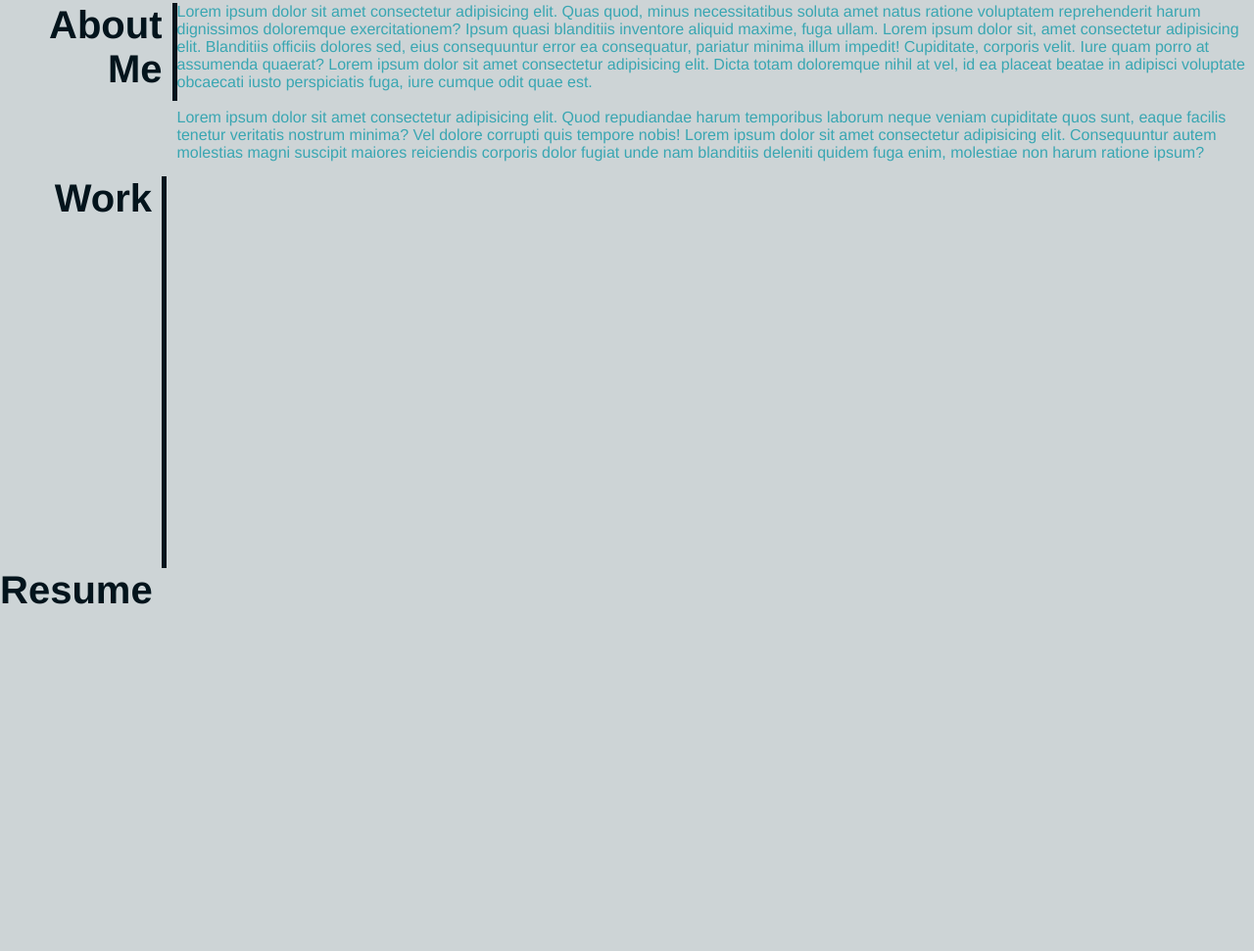
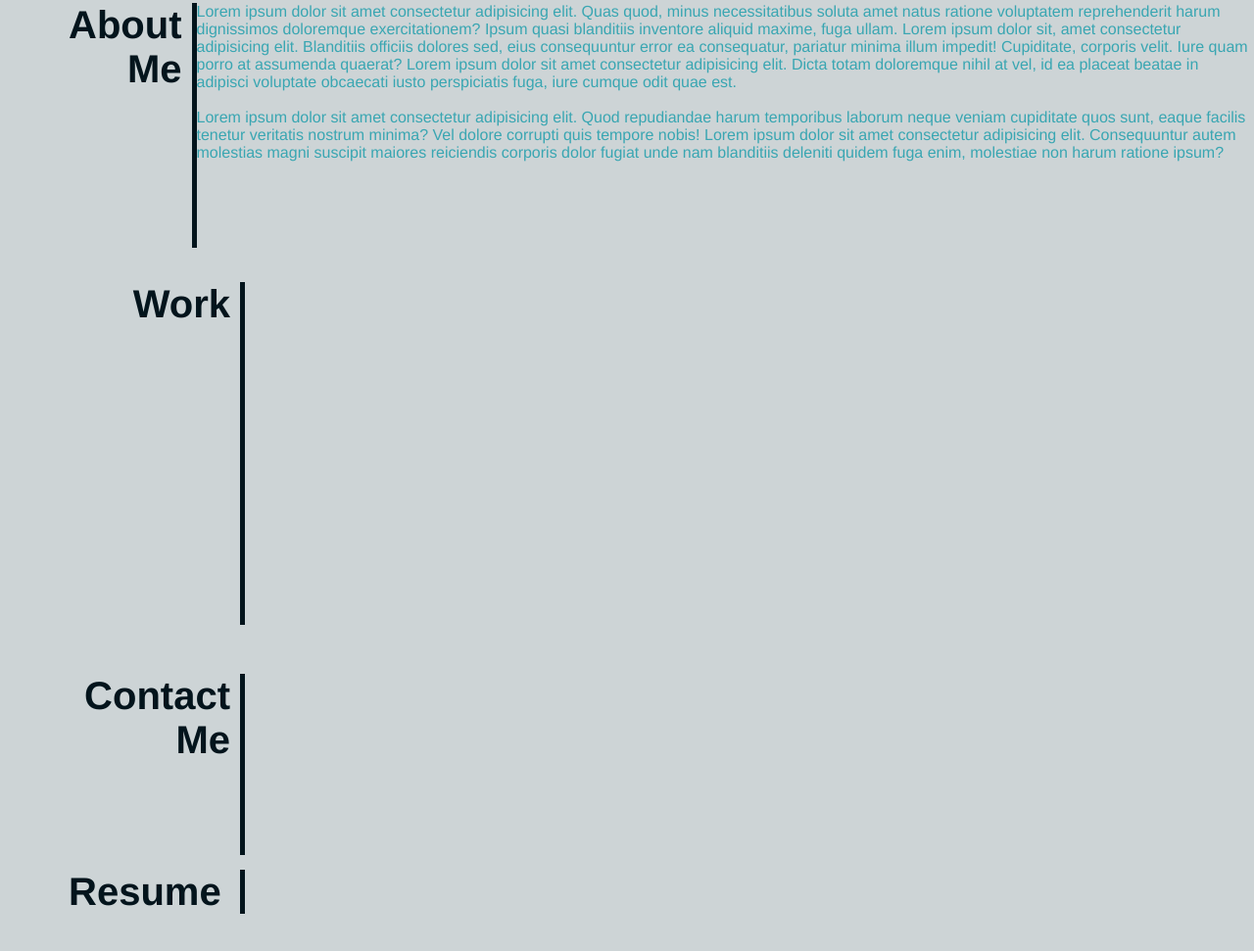
Before and after one commit to BrennenMcGill/BrennenMcGill-Portfolio, a plain HTML site: page index.html in a window 1280 px wide. Shown: the part 515-1486 px from the top of the page at 98% size. Before the commit the page ends 1140 px from the top, so only its background shows below. Drawn offline with Linux system fonts and the light colour scheme.

Commit message:
impovement to left side nav

```diff
--- a/assets/style.css
+++ b/assets/style.css
@@ -83,41 +83,79 @@ div h2 {
 article {
     display: flex;
     padding: 15px 0 15px 0;
+    height: 300px;
 }
 
 article h2 {
     font-size: 40px;
     color: var(--secondarycolor);
     height: 100px;
-    width: 200px;
-    padding: 0 10px 0 50px;
+    width: 300px;
+    padding: 0 10px 0 70px;
     text-align: right;
     border-right: 5px solid var(--secondarycolor);
+    height: 250px;
 }
 
 .article p {
     align-items: center;
     padding: 15px;
     margin: 15px 0;
-
+    width: 50%;
 }
 
-.nav-border-1 {
-
-}
 
 /* End of about me */
 
 /*start of Work */
 
 .work {
-    height: 400px;
-    width: 170px;
+    height: 350px;
+    width: 250px;
     text-align: right;
-    padding:0 10px 0 50px;
+    padding:0 10px 0 70px;
     border-right: 5px solid var(--secondarycolor);
 }
 
 .work-container {
     height: 400px;
+    display: flex;
+    padding: 0 0 15px 0;
 }
+
+/* End of work*/
+
+/* Start of contact*/
+
+.contact-container {
+    height: 200px;
+    display: flex;
+    padding: 0 0 15px 0;
+}
+
+.contact {
+    border-right: 5px solid var(--secondarycolor);
+    padding: 0 10px 0 70px;
+    display: flex;
+    flex-wrap: wrap;
+    width: 250px;
+    text-align: right;
+}
+
+/* End of contact */
+
+/* Start of resume */
+
+.resume-container {
+    height: 200px;
+    padding: 0 0 15px 0;
+}
+
+.resume {
+    border-right: 5px solid var(--secondarycolor);
+    width: 250px;
+    padding: 0 10px 0 70px;
+    display: flex;
+    flex-wrap: wrap;
+
+}
--- a/index.html
+++ b/index.html
@@ -28,8 +28,8 @@
 
     </div>
 
-    <article class="">
-        <h2 id="about-me" class="nav-border-1">About Me</h2>
+    <article id="about-me" class="about-me-container">
+        <h2  class="about-me">About Me</h2>
         <p>Lorem ipsum dolor sit amet consectetur adipisicing elit. Quas quod, minus necessitatibus soluta amet natus ratione voluptatem reprehenderit harum dignissimos doloremque exercitationem? Ipsum quasi blanditiis inventore aliquid maxime, fuga ullam. Lorem ipsum dolor sit, amet consectetur adipisicing elit. Blanditiis officiis dolores sed, eius consequuntur error ea consequatur, pariatur minima illum impedit! Cupiditate, corporis velit. Iure quam porro at assumenda quaerat? Lorem ipsum dolor sit amet consectetur adipisicing elit. Dicta totam doloremque nihil at vel, id ea placeat beatae in adipisci voluptate obcaecati iusto perspiciatis fuga, iure cumque odit quae est.
             <br>
             <br>
@@ -38,15 +38,15 @@
     </article>
 
     <div id="work" class="work-container">
-        <h2 class="work nav-border-2">Work</h2>
+        <h2 class="work">Work</h2>
     </div>
 
-    <div class="contact">
-        <h2 id="contact-me nav-border-3"></h2>
+    <div  id="contact-me" class="contact-container">
+        <h2 class="contact">Contact Me</h2>
     </div>
 
-    <div class="resume nav-border-4">
-        <h2 id="resume">Resume</h2>
+    <div id="resume" class="resume-container">
+        <h2 class="resume">Resume</h2>
     </div>
 </body>
 </html>
```
